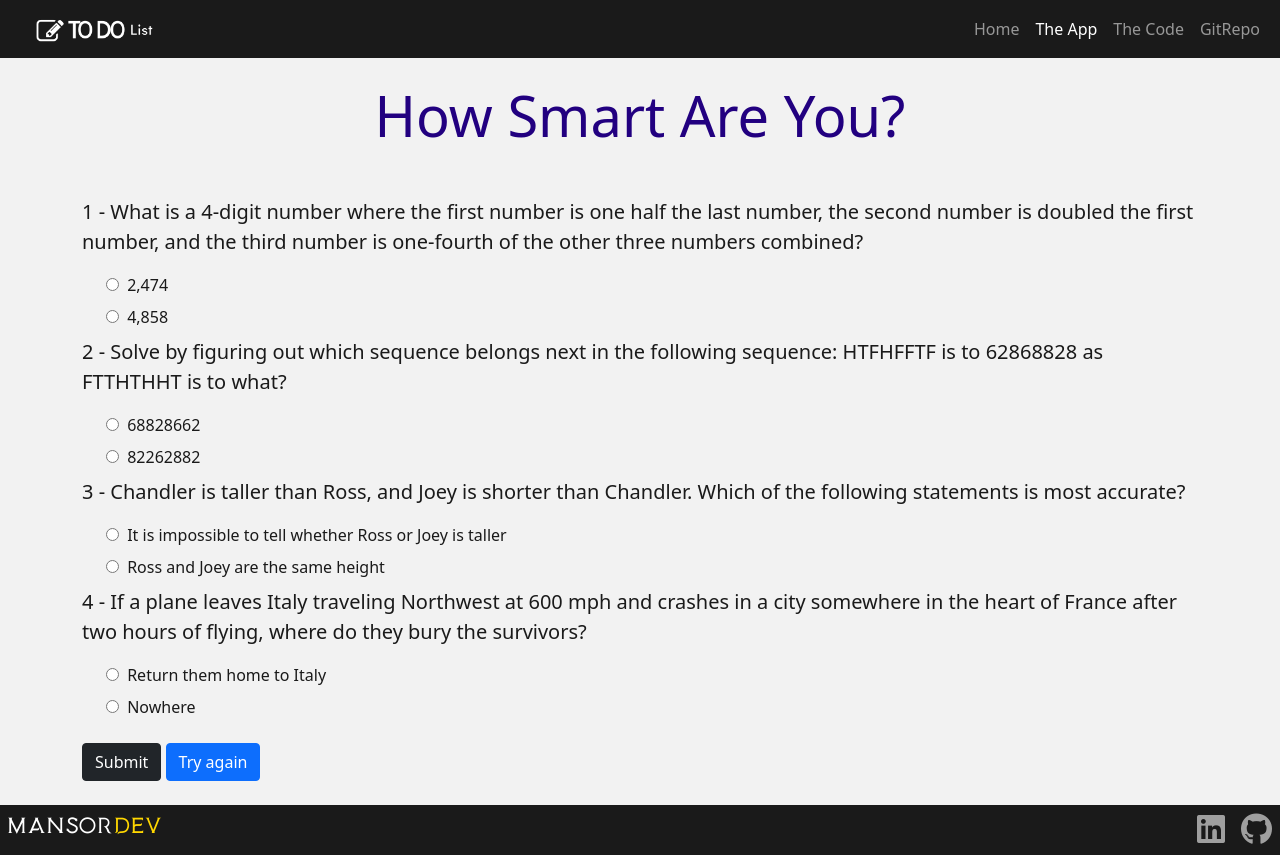
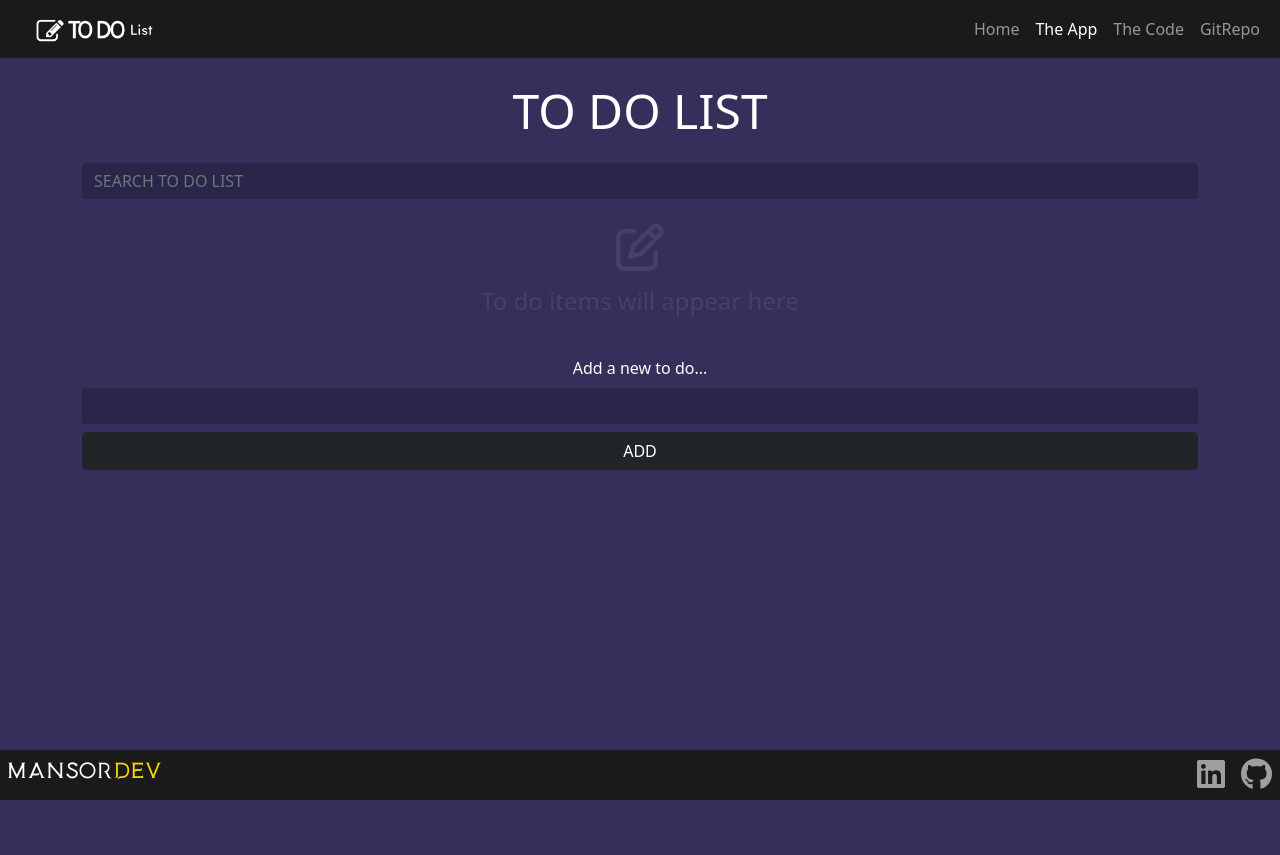
Before and after one commit to malmossa/to-do-list, a PHP site: page /app.html in a window 1280 px wide. After the commit the page ends 800 px from the top, so only its background shows below. Run offline with PHP 8.4, Linux system fonts and the light colour scheme; some libraries are stand-ins or nearby versions.

Commit message:
Completed

```diff
--- a/Js/app.js
+++ b/Js/app.js
@@ -1,47 +1,51 @@
-const form = document.querySelector(".quiz-form");
-const result = document.querySelector(".result");
-const tryAgain = document.querySelector(".reload");
+const emptList = document.querySelector(".empty");
+const list = document.querySelector("ul");
+const addTodo = document.querySelector(".add");
+const searchInput = document.querySelector(".search");
 
-const correctAnswers = ["B", "B", "A", "B"];
+// Adding new to do item
+addTodo.addEventListener("submit", (e) => {
+  e.preventDefault();
+  if (addTodo.add.value) {
+    emptList.style.display = "none";
+    list.innerHTML += `<li class="list-group-item d-flex justify-content-between align-items-center">
+    <span>${addTodo.add.value}</span>
+    <i class="far fa-trash-alt delete"></i>
+    </li>`;
+  } else {
+    alert("Please add to do item first");
+  }
+  // Clear the input after adding
+  addTodo.reset();
+});
 
-form.addEventListener("submit", (e) => {
-  e.preventDefault();
+// Delete to do item and mark as completed with event delegation
+list.addEventListener("click", (e) => {
+  if (e.target.classList.contains("delete")) {
+    if (confirm("Are you sure!")) {
+      e.target.parentElement.remove();
+    }
+  }
 
-  let userScore = 0;
+  e.target.classList.toggle("completed");
 
-  const userAnswers = [
-    form.q1.value,
-    form.q2.value,
-    form.q3.value,
-    form.q4.value,
-  ];
+  if (list.innerHTML === "") {
+    emptList.style.display = "block";
+  }
+});
 
-  // Check answers
-  userAnswers.forEach((answer, index) => {
-    if (answer === correctAnswers[index]) {
-      userScore += 25;
+// Filter the to do list by key word
+searchInput.addEventListener("keyup", () => {
+  const text = searchInput.search.value.toLowerCase();
+  const listItem = document.querySelectorAll(".list-group-item");
+
+  listItem.forEach((todo) => {
+    const todoItem = todo.textContent.trim();
+
+    if (todoItem.includes(text)) {
+      todo.classList.remove("filtered");
+    } else {
+      todo.classList.add("filtered");
     }
   });
-
-  // Show result on page
-  scrollTo(0, 0); // will scroll to the top on the page 0Y, 0X
-  result.classList.remove("d-none");
-
-  // Animating the score
-  let output = 0;
-
-  const timer = setInterval(() => {
-    result.querySelector("span").textContent = `${output}%`;
-
-    if (output === userScore) {
-      clearInterval(timer);
-    } else {
-      output++;
-    }
-  }, 10);
 });
-
-// Refresh the page to start over
-tryAgain.addEventListener("click", () => {
-  location.reload(true);
-});
--- a/app.html
+++ b/app.html
@@ -16,9 +16,9 @@
     />
     <link rel="icon" href="/img/favicon.png" />
     <link rel="stylesheet" href="css/style.css" />
-    <title>How smart are you?</title>
+    <title>To do list</title>
   </head>
-  <body class="d-flex flex-column min-vh-100">
+  <body class="d-flex flex-column min-vh-100 body">
     <!-- Top Nav -->
     <nav class="navbar navbar-expand-md navbar-dark">
       <div class="container-fluid">
@@ -49,92 +49,34 @@
       </div>
     </nav>
 
-    <!-- Top Section -->
-    <div class="intro py-3 text-center">
-      <div class="container">
-        <h2 class="display-4 my-2">How Smart Are You?</h2>
+    <!-- Main Content -->
+    <div class="container-sm">
+      <!-- Top Section -->
+      <header class="text-center my-4">
+        <h1 class="mb-4 display-5">TO DO LIST</h1>
+        <form class="search">
+          <input
+            class="form-control m-auto"
+            type="text"
+            name="search"
+            placeholder="SEARCH TO DO LIST"
+          />
+        </form>
+      </header>
+      <!-- To Do List -->
+      <div class="empty text-center mb-3">
+        <i class="far fa-edit fa-3x mb-3"></i>
+        <h4>To do items will appear here</h4>
       </div>
-    </div>
-
-    <!-- Result Section -->
-    <div class="result d-none text-center">
-      <div class="container lead">
-        <h3 class="display-5 text-success">
-          You Are <span class="display-4">0%</span> Smart
-        </h3>
-      </div>
-    </div>
-
-    <!-- Quiz Section -->
-    <div class="quiz py-4">
-      <div class="container">
-        <form class="quiz-form">
-          <p class="lead">
-            1 - What is a 4-digit number where the first number is one half the
-            last number, the second number is doubled the first number, and the
-            third number is one-fourth of the other three numbers combined?
-          </p>
-          <div class="form-check my-2">
-            <input type="radio" name="q1" value="A" />
-            <label class="form-check-lable ms-1">2,474</label>
-          </div>
-          <div class="form-check my-2">
-            <input type="radio" name="q1" value="B" />
-            <label class="form-check-lable ms-1">4,858</label>
-          </div>
-
-          <p class="lead">
-            2 - Solve by figuring out which sequence belongs next in the
-            following sequence: HTFHFFTF is to 62868828 as FTTHTHHT is to what?
-          </p>
-          <div class="form-check my-2">
-            <input type="radio" name="q2" value="A" />
-            <label class="form-check-lable ms-1">68828662</label>
-          </div>
-          <div class="form-check my-2">
-            <input type="radio" name="q2" value="B" />
-            <label class="form-check-lable ms-1">82262882</label>
-          </div>
-
-          <p class="lead">
-            3 - Chandler is taller than Ross, and Joey is shorter than Chandler.
-            Which of the following statements is most accurate?
-          </p>
-          <div class="form-check my-2">
-            <input type="radio" name="q3" value="A" />
-            <label class="form-check-lable ms-1"
-              >It is impossible to tell whether Ross or Joey is taller</label
-            >
-          </div>
-          <div class="form-check my-2">
-            <input type="radio" name="q3" value="B" />
-            <label class="form-check-lable ms-1"
-              >Ross and Joey are the same height</label
-            >
-          </div>
-
-          <p class="lead">
-            4 - If a plane leaves Italy traveling Northwest at 600 mph and
-            crashes in a city somewhere in the heart of France after two hours
-            of flying, where do they bury the survivors?
-          </p>
-          <div class="form-check my-2">
-            <input type="radio" name="q4" value="A" />
-            <label class="form-check-lable ms-1"
-              >Return them home to Italy</label
-            >
-          </div>
-          <div class="form-check my-2">
-            <input type="radio" name="q4" value="B" />
-            <label class="form-check-lable ms-1">Nowhere</label>
-          </div>
-
-          <button type="submit" class="btn btn-dark mt-3">Submit</button>
-          <button type="button" class="btn btn-primary mt-3 reload">
-            Try again
-          </button>
-        </form>
-      </div>
+      <ul class="list-group todo-list mx-auto"></ul>
+      <!-- Add To Do -->
+      <form class="add text-center my-4">
+        <label class="mb-2">Add a new to do...</label>
+        <input class="form-control m-auto" type="text" name="add" />
+        <div class="d-grid mt-2">
+          <button type="submit" class="btn btn-dark">ADD</button>
+        </div>
+      </form>
     </div>
 
     <!-- Footer -->
@@ -163,6 +105,7 @@
       integrity="sha384-ka7Sk0Gln4gmtz2MlQnikT1wXgYsOg+OMhuP+IlRH9sENBO0LRn5q+8nbTov4+1p"
       crossorigin="anonymous"
     ></script>
+
     <script src="/Js/app.js"></script>
   </body>
 </html>
--- a/css/style.css
+++ b/css/style.css
@@ -84,3 +84,56 @@ footer .social > a {
 footer .social > a:hover {
   opacity: 0.9;
 }
+
+/* TO DO LIST APP STYLING */
+.body {
+  background-color: #352f5b;
+  color: #fff;
+}
+
+.empty {
+  opacity: 0.08;
+}
+
+.body h1,
+h4 {
+  color: #fff;
+}
+
+.body input[type="text"],
+.body input[type="text"]:focus {
+  color: #fff;
+  border: none;
+  background-color: rgba(0, 0, 0, 0.2);
+}
+
+.todo-list li {
+  background: #423a6f;
+  color: #fff;
+}
+
+.delete {
+  cursor: pointer;
+}
+
+.delete:hover {
+  opacity: 0.7;
+}
+
+.check {
+  margin-left: 10px;
+  cursor: pointer;
+}
+
+.check:hover {
+  opacity: 0.7;
+}
+
+.completed {
+  text-decoration: line-through;
+  opacity: 0.5;
+}
+
+.filtered {
+  display: none !important;
+}
--- a/index.html
+++ b/index.html
@@ -16,7 +16,7 @@
     />
     <link rel="icon" href="/img/favicon.png" />
     <link rel="stylesheet" href="css/style.css" />
-    <title>How smart are you?</title>
+    <title>To do list</title>
   </head>
   <body class="d-flex flex-column min-vh-100">
     <!-- Top Navbar -->
```
Also changed, not shown: code.html (+43 -39 lines).
